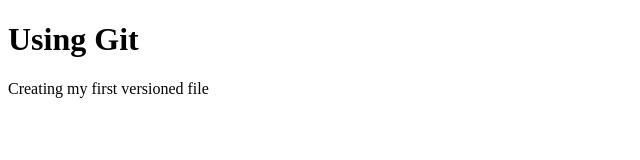
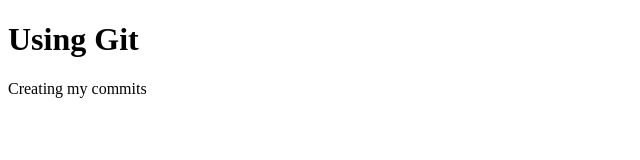
Before and after one commit to rc-farias/nodeyqr, a plain HTML site: page index.html in a window 1280 px wide. Shown: the full height of the page, 0-640 px from the left. Drawn offline with Linux system fonts and the light colour scheme.

Commit message:
Updated the index.html contents

```diff
--- a/index.html
+++ b/index.html
@@ -1,10 +1,10 @@
 <!DOCTYPE html>
 <html lang="en">
   <head>
-    <title>Using Git</title>
+    <title>Learning and using Git</title>
   </head>
   <body>
     <h1>Using Git</h1>
-    <p>Creating my first versioned file</p>
+    <p>Creating my commits</p>
   </body>
 </html>
```
